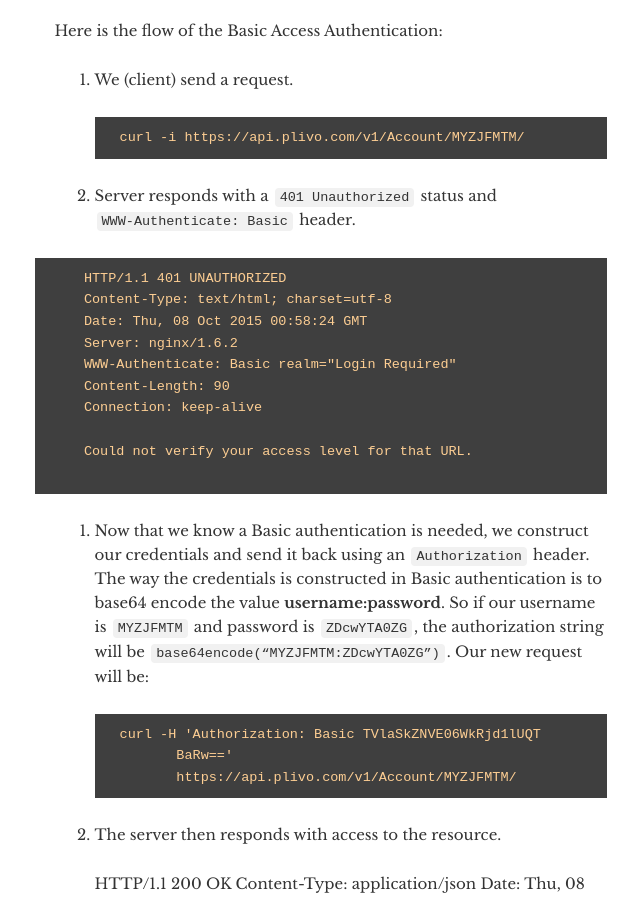
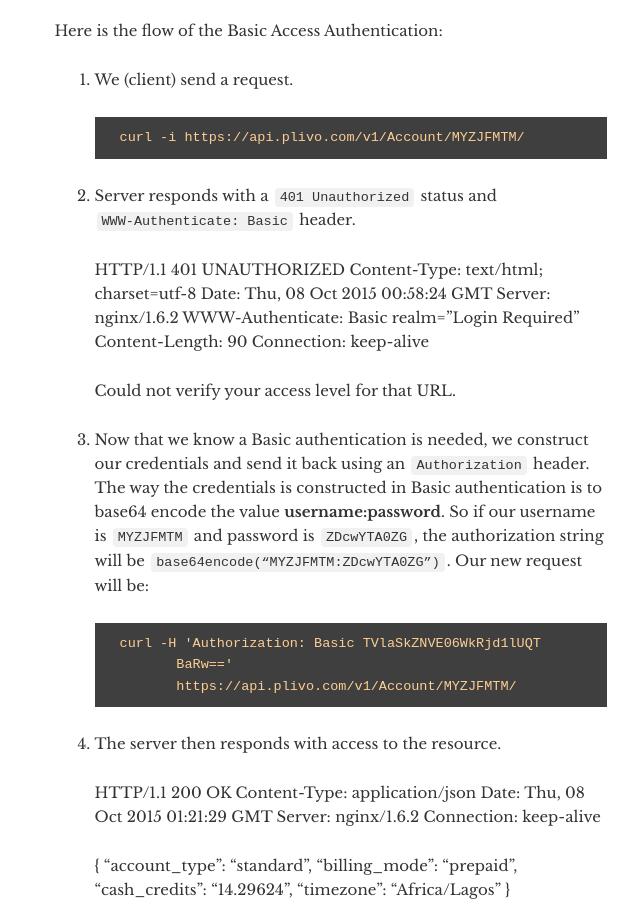
Before and after one commit to consumingrestapis/book, a Jekyll site: the page built from _posts/2016-01-02-3.4-authentication-and-authorization.markdown, in a window 1280 px wide and 900 px high, scrolled down 2381 px. Shown: the whole window, without its empty margins (309-949 px from the left). Built offline with Jekyll 4.4.1, drawn with Linux system fonts in a browser that asks for light colours.

Commit message:
Try kramdown code list syntax

```diff
--- a/_posts/2016-01-02-3.4-authentication-and-authorization.markdown
+++ b/_posts/2016-01-02-3.4-authentication-and-authorization.markdown
@@ -61,17 +61,15 @@ Here is the flow of the Basic Access Authentication:
 
 2. Server responds with a `401 Unauthorized` status and `WWW-Authenticate: Basic` header.
 
-    {% highlight text %}
-    HTTP/1.1 401 UNAUTHORIZED
-    Content-Type: text/html; charset=utf-8
-    Date: Thu, 08 Oct 2015 00:58:24 GMT
-    Server: nginx/1.6.2
-    WWW-Authenticate: Basic realm="Login Required"
-    Content-Length: 90
-    Connection: keep-alive
+     HTTP/1.1 401 UNAUTHORIZED
+     Content-Type: text/html; charset=utf-8
+     Date: Thu, 08 Oct 2015 00:58:24 GMT
+     Server: nginx/1.6.2
+     WWW-Authenticate: Basic realm="Login Required"
+     Content-Length: 90
+     Connection: keep-alive
 
-    Could not verify your access level for that URL.
-    {% endhighlight %}
+     Could not verify your access level for that URL.
 
 3. Now that we know a Basic authentication is needed, we construct our credentials and send it back using an `Authorization` header. The way the credentials is constructed in Basic authentication is to base64 encode the value **username:password**. So if our username is `MYZJFMTM` and password is `ZDcwYTA0ZG`, the authorization string will be `base64encode(“MYZJFMTM:ZDcwYTA0ZG”)`. Our new request will be:
 
```
